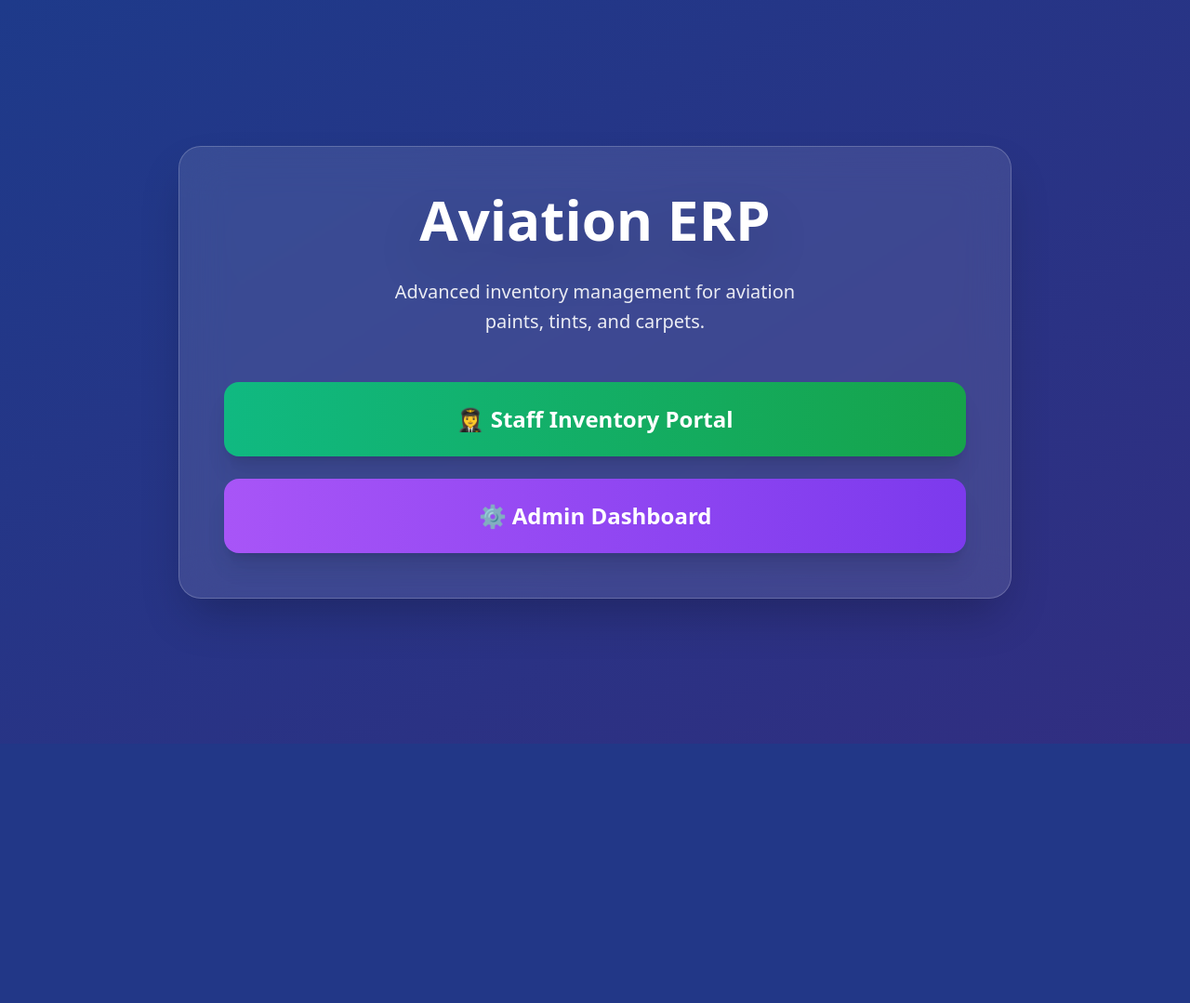
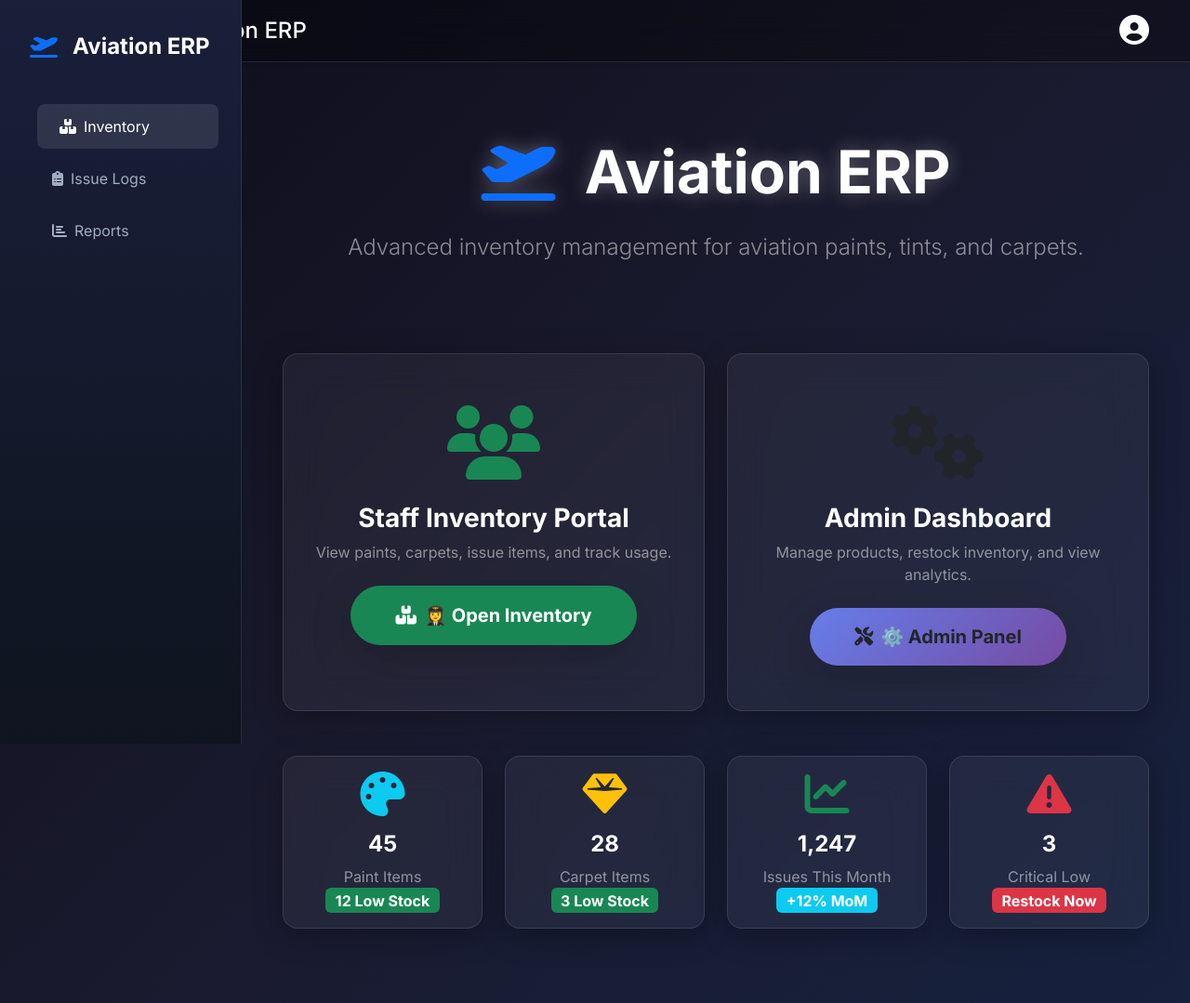
Before and after one commit to whitetap/whitetap-inventory-erp, a Flask app: page / in a window 1280 px wide. Shown: the whole page at 93% size. Before the commit the page ends 800 px from the top, so only its background shows below. Run offline with Flask 3, Linux system fonts and the light colour scheme; some libraries are stand-ins or nearby versions.

Commit message:
Professional admin dashboard UI: sidebar, Bootstrap tables w/ hover/sm, status badges (In Stock/Low Stock), modern cards. base.html + updated index/staff_dashboard_fixed.html. All logic preserved.

```diff
--- /dev/null
+++ b/templates/base.html
@@ -0,0 +1,164 @@
+<!DOCTYPE html>
+<html lang="en">
+<head>
+    <meta charset="UTF-8">
+    <meta name="viewport" content="width=device-width, initial-scale=1.0">
+    <title>{% block title %}Aviation ERP{% endblock %}</title>
+    <link href="https://cdn.jsdelivr.net/npm/bootstrap@5.3.3/dist/css/bootstrap.min.css" rel="stylesheet">
+    <link href="https://cdnjs.cloudflare.com/ajax/libs/font-awesome/6.5.1/css/all.min.css" rel="stylesheet">
+    <link href="https://fonts.googleapis.com/css2?family=Inter:wght@300;400;500;600;700&display=swap" rel="stylesheet">
+    <style>
+        :root {
+            --sidebar-width: 260px;
+            --primary-color: #0d6efd;
+            --sidebar-bg: linear-gradient(180deg, #1a1f3a 0%, #0f141f 100%);
+            --header-bg: linear-gradient(135deg, #667eea 0%, #764ba2 100%);
+            --card-bg: rgba(255,255,255,0.05);
+            --card-border: rgba(255,255,255,0.1);
+        }
+        body {
+            font-family: 'Inter', sans-serif;
+            background: linear-gradient(135deg, #0c0c1a 0%, #1a1a2e 50%, #16213e 100%);
+            color: #e2e8f0;
+            overflow-x: hidden;
+        }
+        .sidebar {
+            position: fixed;
+            left: 0;
+            top: 0;
+            width: var(--sidebar-width);
+            height: 100vh;
+            background: var(--sidebar-bg);
+            border-right: 1px solid var(--card-border);
+            z-index: 1000;
+            transition: transform 0.3s ease;
+        }
+        .main-content {
+            margin-left: var(--sidebar-width);
+            min-height: 100vh;
+            padding: 2rem;
+        }
+        .navbar-brand {
+            font-weight: 700;
+            font-size: 1.5rem;
+        }
+        .nav-link {
+            color: #a0aec0 !important;
+            padding: 0.75rem 1.5rem !important;
+            border-radius: 0.5rem;
+            margin: 0.25rem 1rem;
+            transition: all 0.3s ease;
+        }
+        .nav-link:hover, .nav-link.active {
+            color: #ffffff !important;
+            background: rgba(255,255,255,0.1);
+            transform: translateX(8px);
+        }
+        .topbar {
+            background: rgba(0,0,0,0.3);
+            backdrop-filter: blur(20px);
+            border-bottom: 1px solid var(--card-border);
+            padding: 1rem 2rem;
+        }
+        .card {
+            background: var(--card-bg);
+            border: 1px solid var(--card-border);
+            backdrop-filter: blur(20px);
+            border-radius: 1rem;
+            box-shadow: 0 8px 32px rgba(0,0,0,0.3);
+            transition: transform 0.3s ease;
+        }
+        .card:hover {
+            transform: translateY(-4px);
+        }
+        .table-dark {
+            background: rgba(0,0,0,0.4);
+            border-radius: 0.75rem;
+            overflow: hidden;
+        }
+        .table th {
+            border-top: none;
+            font-weight: 600;
+            color: #f8fafc;
+            padding: 1rem 0.75rem;
+        }
+        .table td {
+            border-color: rgba(255,255,255,0.05);
+            padding: 1rem 0.75rem;
+            vertical-align: middle;
+        }
+        @media (max-width: 992px) {
+            .sidebar { transform: translateX(-100%); }
+            .main-content { margin-left: 0; }
+            .sidebar.active { transform: translateX(0); }
+        }
+    </style>
+</head>
+<body>
+    <!-- Sidebar -->
+    <nav class="sidebar d-flex flex-column p-3">
+        <div class="navbar-brand text-white mb-4 py-3 px-3 d-flex align-items-center">
+            <i class="fas fa-plane-departure me-3 text-primary"></i>
+            Aviation ERP
+        </div>
+        <ul class="nav flex-column flex-grow-1">
+            <li class="nav-item">
+                <a class="nav-link active" href="{{ url_for('staff_inventory') }}">
+                    <i class="fas fa-boxes me-2"></i>Inventory
+                </a>
+            </li>
+            <li class="nav-item">
+                <a class="nav-link" href="{{ url_for('staff_inventory') }}">
+                    <i class="fas fa-clipboard-list me-2"></i>Issue Logs
+                </a>
+            </li>
+            <li class="nav-item">
+                <a class="nav-link" href="{{ url_for('staff_inventory') }}">
+                    <i class="fas fa-chart-bar me-2"></i>Reports
+                </a>
+            </li>
+
+        </ul>
+    </nav>
+
+    <!-- Topbar -->
+    <div class="topbar shadow-sm">
+        <div class="container-fluid">
+            <div class="d-flex justify-content-between align-items-center">
+                <button class="btn btn-link d-md-none text-white p-0" id="sidebarToggle">
+                    <i class="fas fa-bars fa-lg"></i>
+                </button>
+                <h4 class="mb-0 text-white font-weight-bold">{% block page_title %}Dashboard{% endblock %}</h4>
+                <div>
+                    <i class="fas fa-user-circle fa-2x text-white"></i>
+                </div>
+            </div>
+        </div>
+    </div>
+
+    <!-- Main Content -->
+    <main class="main-content">
+        {% with messages = get_flashed_messages(with_categories=true) %}
+            {% if messages %}
+                {% for category, message in messages %}
+                    <div class="alert alert-{{ 'success' if category == 'success' else 'danger' }} alert-dismissible fade show mb-4" role="alert">
+                        {{ message }}
+                        <button type="button" class="btn-close btn-close-white" data-bs-dismiss="alert"></button>
+                    </div>
+                {% endfor %}
+            {% endif %}
+        {% endwith %}
+
+        {% block content %}{% endblock %}
+    </main>
+
+    <script src="https://cdn.jsdelivr.net/npm/bootstrap@5.3.3/dist/js/bootstrap.bundle.min.js"></script>
+    <script>
+        // Mobile sidebar toggle
+        document.getElementById('sidebarToggle').addEventListener('click', function() {
+            document.querySelector('.sidebar').classList.toggle('active');
+        });
+    </script>
+    {% block scripts %}{% endblock %}
+</body>
+</html>
--- a/templates/index.html
+++ b/templates/index.html
@@ -1,23 +1,99 @@
 <!DOCTYPE html>
 <html lang="en">
-<head>
-    <meta charset="UTF-8">
-    <meta name="viewport" content="width=device-width, initial-scale=1.0">
-    <title>Aviation ERP</title>
-    <script src="https://cdn.tailwindcss.com"></script>
-</head>
-<body class="bg-gradient-to-br from-blue-900 to-indigo-900 min-h-screen flex items-center justify-center p-4">
-    <div class="bg-white/10 backdrop-blur-xl rounded-3xl p-12 max-w-4xl w-full text-center border border-white/20 shadow-2xl">
-        <h1 class="text-6xl font-bold text-white mb-8 drop-shadow-2xl">Aviation ERP</h1>
-        <p class="text-xl text-white/90 mb-12 max-w-md mx-auto leading-relaxed">Advanced inventory management for aviation paints, tints, and carpets.</p>
-        <div class="space-y-6">
-            <a href="{{ url_for('staff_inventory') }}" class="block bg-gradient-to-r from-emerald-500 to-green-600 hover:from-emerald-600 hover:to-green-700 text-white font-bold py-6 px-12 rounded-2xl text-2xl transition-all duration-300 transform hover:scale-105 shadow-xl">
-                👩‍✈️ Staff Inventory Portal
-            </a>
-            <a href="{{ url_for('admin_dashboard') }}" class="block bg-gradient-to-r from-purple-500 to-violet-600 hover:from-purple-600 hover:to-violet-700 text-white font-bold py-6 px-12 rounded-2xl text-2xl transition-all duration-300 transform hover:scale-105 shadow-xl">
-                ⚙️ Admin Dashboard
-            </a>
+{% extends "base.html" %}
+
+{% block title %}Aviation ERP Dashboard{% endblock %}
+
+{% block page_title %}Welcome to Aviation ERP{% endblock %}
+
+{% block content %}
+<div class="container-fluid py-5">
+    <div class="row mb-5">
+        <div class="col-12">
+            <div class="text-center mb-5">
+                <h1 class="display-3 fw-bold text-white mb-4 drop-shadow-lg" style="text-shadow: 0 0 20px rgba(255,255,255,0.3);">
+                    <i class="fas fa-plane-departure text-primary me-3"></i>
+                    Aviation ERP
+                </h1>
+                <p class="lead text-white-50 fs-4 mb-5">Advanced inventory management for aviation paints, tints, and carpets.</p>
+            </div>
         </div>
     </div>
-</body>
-</html>
+
+    <!-- Quick Access Cards -->
+    <div class="row g-4 mb-5">
+        <div class="col-lg-6">
+            <div class="card h-100 text-center">
+                <div class="card-body py-5">
+                    <div class="display-1 mb-3 text-emerald">
+                        <i class="fas fa-users text-success"></i>
+                    </div>
+                    <h3 class="card-title text-white fw-bold">Staff Inventory Portal</h3>
+                    <p class="card-text text-white-50 mb-4">View paints, carpets, issue items, and track usage.</p>
+                    <a href="{{ url_for('staff_inventory') }}" class="btn btn-success btn-lg px-5 py-3 fw-bold rounded-pill shadow-lg">
+                        <i class="fas fa-boxes me-2"></i>👩‍✈️ Open Inventory
+                    </a>
+                </div>
+            </div>
+        </div>
+        <div class="col-lg-6">
+            <div class="card h-100 text-center">
+                <div class="card-body py-5">
+                    <div class="display-1 mb-3 text-purple">
+                        <i class="fas fa-cogs"></i>
+                    </div>
+                    <h3 class="card-title text-white fw-bold">Admin Dashboard</h3>
+                    <p class="card-text text-white-50 mb-4">Manage products, restock inventory, and view analytics.</p>
+                    <a href="{{ url_for('admin_dashboard') }}" class="btn btn-purple btn-lg px-5 py-3 fw-bold rounded-pill shadow-lg" style="background: linear-gradient(135deg, #667eea, #764ba2); border: none;">
+                        <i class="fas fa-tools me-2"></i>⚙️ Admin Panel
+                    </a>
+                </div>
+            </div>
+        </div>
+    </div>
+
+    <!-- Stats Preview Cards (Placeholder - update with real data from routes) -->
+    <div class="row g-4">
+        <div class="col-lg-3 col-md-6">
+            <div class="card text-center">
+                <div class="card-body">
+                    <i class="fas fa-palette fa-3x text-info mb-3"></i>
+                    <h4 class="text-white fw-bold">45</h4>
+                    <p class="text-white-50 mb-0">Paint Items</p>
+                    <span class="badge bg-success fs-6">12 Low Stock</span>
+                </div>
+            </div>
+        </div>
+        <div class="col-lg-3 col-md-6">
+            <div class="card text-center">
+                <div class="card-body">
+                    <i class="fas fa-gem fa-3x text-warning mb-3"></i>
+                    <h4 class="text-white fw-bold">28</h4>
+                    <p class="text-white-50 mb-0">Carpet Items</p>
+                    <span class="badge bg-success fs-6">3 Low Stock</span>
+                </div>
+            </div>
+        </div>
+        <div class="col-lg-3 col-md-6">
+            <div class="card text-center">
+                <div class="card-body">
+                    <i class="fas fa-chart-line fa-3x text-success mb-3"></i>
+                    <h4 class="text-white fw-bold">1,247</h4>
+                    <p class="text-white-50 mb-0">Issues This Month</p>
+                    <span class="badge bg-info fs-6">+12% MoM</span>
+                </div>
+            </div>
+        </div>
+        <div class="col-lg-3 col-md-6">
+            <div class="card text-center">
+                <div class="card-body">
+                    <i class="fas fa-exclamation-triangle fa-3x text-danger mb-3"></i>
+                    <h4 class="text-white fw-bold">3</h4>
+                    <p class="text-white-50 mb-0">Critical Low</p>
+                    <span class="badge bg-danger fs-6">Restock Now</span>
+                </div>
+            </div>
+        </div>
+    </div>
+</div>
+{% endblock %}
```
Also changed, not shown: TODO.md (+14 -1 lines), templates/staff_dashboard_fixed.html (+16 -7 lines).
